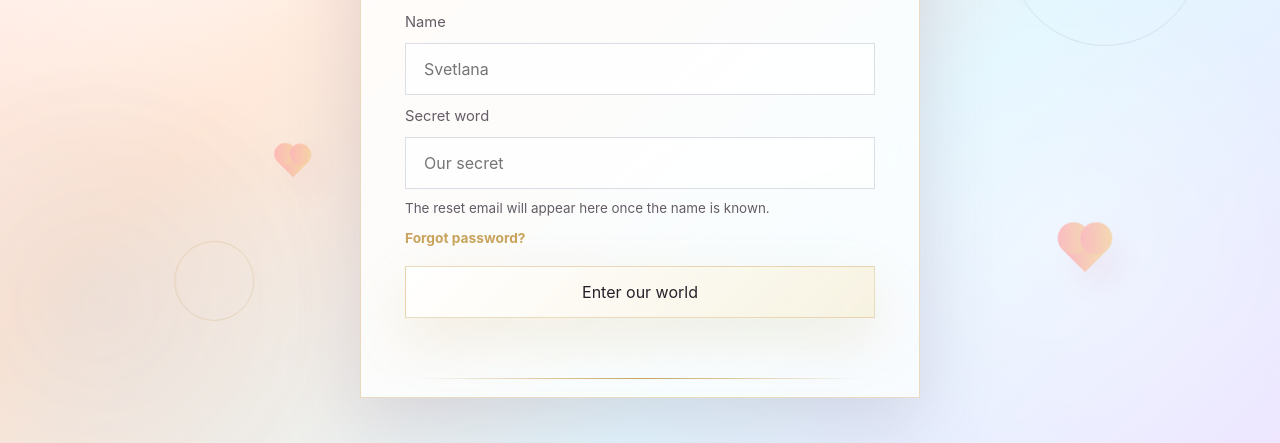
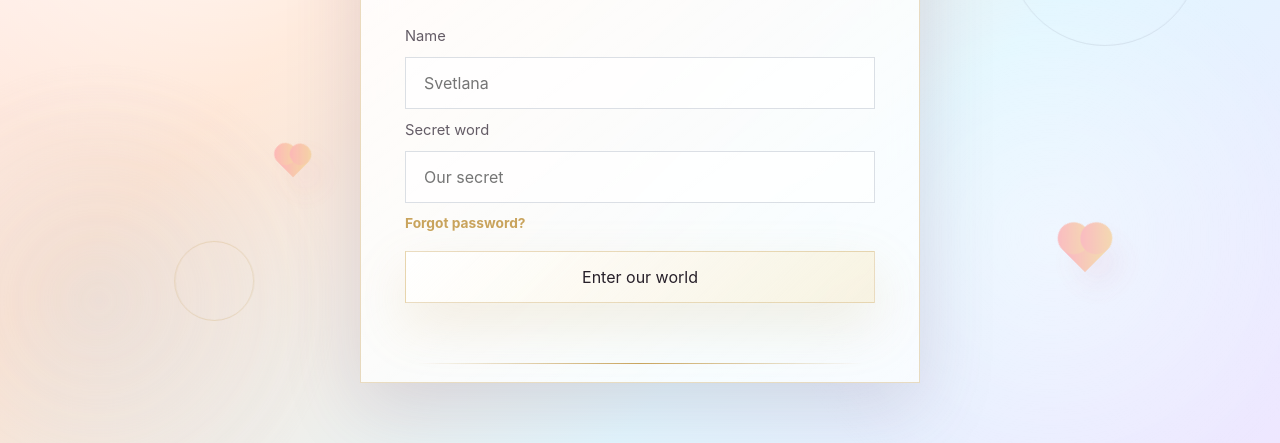
Before and after one commit to Yasser-Diab/li-wang, a website: page index.html in a window 1280 px wide. Shown: the part 357-800 px from the top of the page. Drawn offline with nearby package versions, Linux system fonts and the light colour scheme; no server answers.

Commit message:
Update index.html

```diff
--- a/index.html
+++ b/index.html
@@ -4,6 +4,7 @@
   <meta charset="UTF-8">
   <meta name="viewport" content="width=device-width, initial-scale=1.0">
   <title>Svetlana & Diab</title>
+  <link rel="icon" href="favicon.svg" type="image/svg+xml">
   <script>
     (function () {
       try {
@@ -54,7 +55,6 @@
 
           <label for="password_input">Secret word</label>
           <input id="password_input" name="password_input" type="password" placeholder="Our secret" required>
-          <p id="login_email_hint" class="login_email_hint"></p>
           <button id="forgot_password_button" class="text_link_button" type="button">Forgot password?</button>
 
           <button id="login_button" type="submit">Enter our world</button>
```
